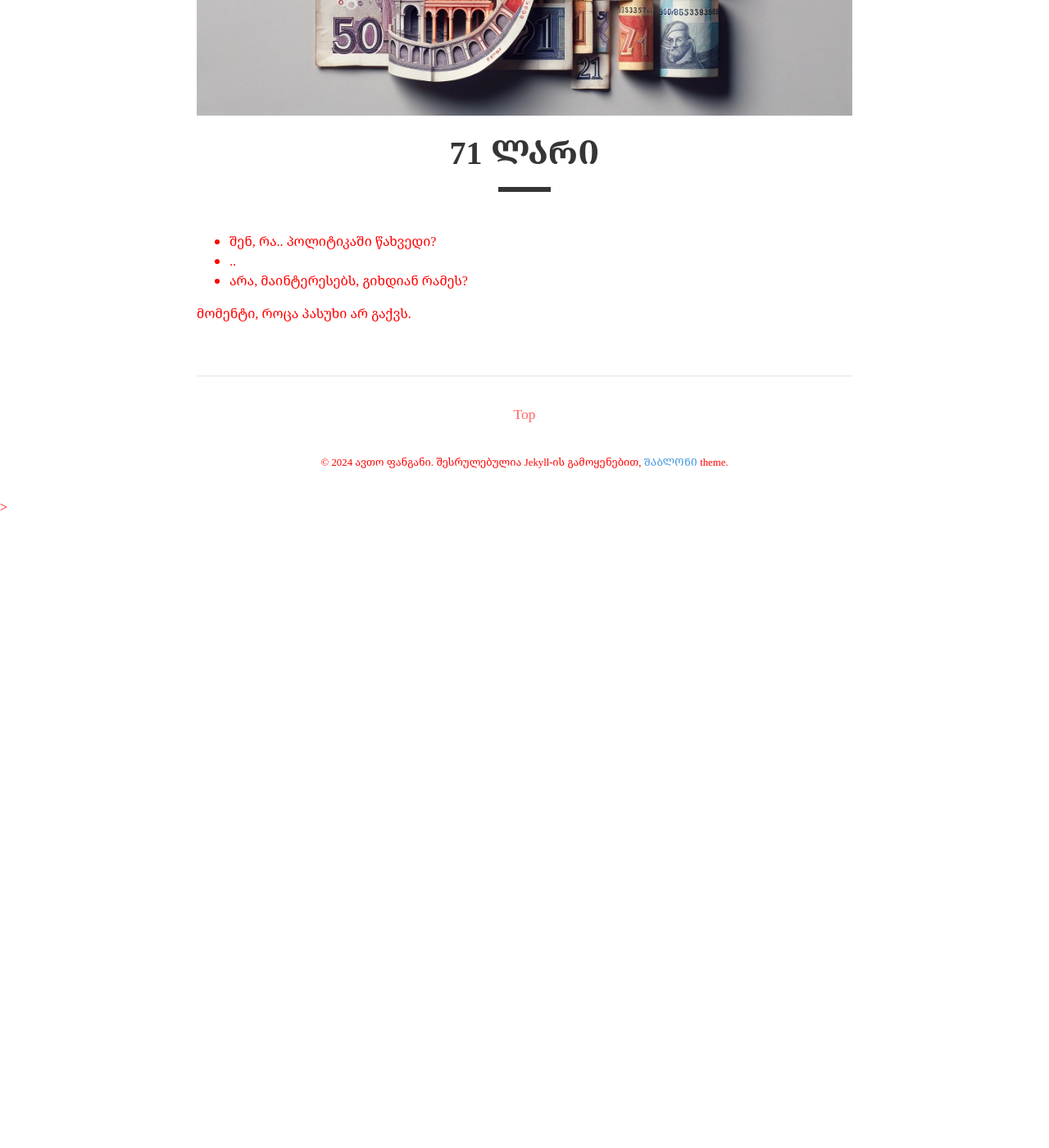
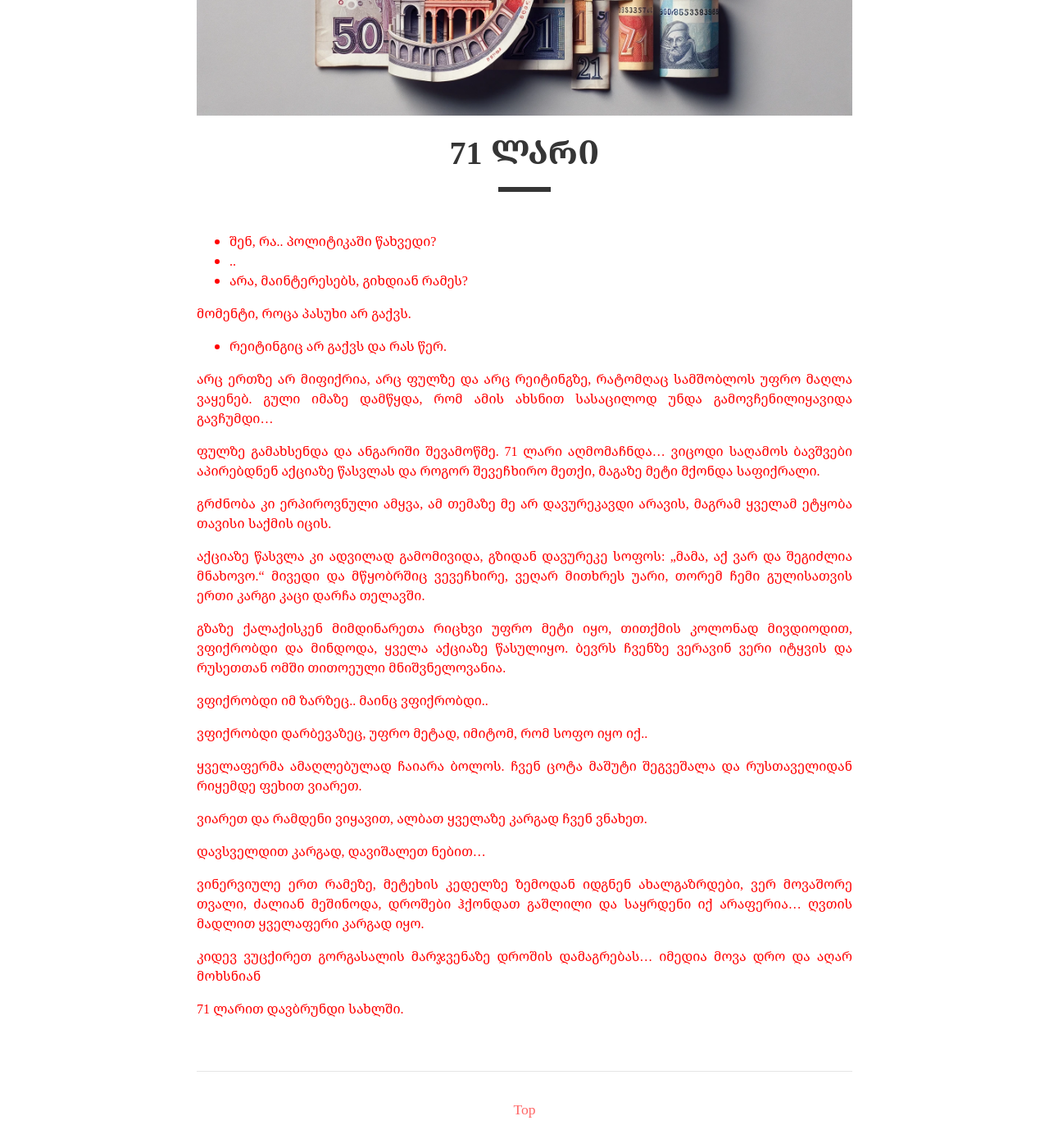
Before and after one commit to avtotrainer/71gel, a Jekyll site: the page built from _posts/71gel.md, in a window 1280 px wide and 1400 px high, scrolled down 477 px. Shown: the whole window at 82% size. Built offline with Jekyll 4.4.1, drawn with Linux system fonts in a browser that asks for light colours; before the commit the page ends 1107 px from its top, so only the background shows below that.

```diff
--- a/_posts/71gel.md
+++ b/_posts/71gel.md
@@ -11,3 +11,31 @@ image: "71gel.webp"
 - არა, მაინტერესებს, გიხდიან რამეს?
 
 მომენტი, როცა პასუხი არ გაქვს.
+
+- რეიტინგიც არ გაქვს და რას წერ.
+
+არც ერთზე არ მიფიქრია, არც ფულზე და არც რეიტინგზე, რატომღაც სამშობლოს უფრო მაღლა ვაყენებ. გული იმაზე დამწყდა, რომ ამის ახსნით სასაცილოდ უნდა გამოვჩენილიყავიდა გავჩუმდი...
+
+ფულზე გამახსენდა და ანგარიში შევამოწმე. 71 ლარი აღმომაჩნდა... ვიცოდი საღამოს ბავშვები აპირებდნენ აქციაზე წასვლას და როგორ შევეჩხირო მეთქი, მაგაზე მეტი მქონდა საფიქრალი.
+
+გრძნობა კი ერპიროვნული ამყვა, ამ თემაზე მე არ დავურეკავდი არავის, მაგრამ ყველამ ეტყობა თავისი საქმის იცის.
+
+აქციაზე წასვლა კი ადვილად გამომივიდა, გზიდან დავურეკე სოფოს: „მამა, აქ ვარ და შეგიძლია მნახოვო.“ მივედი და მწყობრშიც ვევეჩხირე, ვეღარ მითხრეს უარი, თორემ ჩემი გულისათვის ერთი კარგი კაცი დარჩა თელავში.
+
+გზაზე ქალაქისკენ მიმდინარეთა რიცხვი უფრო მეტი იყო, თითქმის კოლონად მივდიოდით, ვფიქრობდი და მინდოდა, ყველა აქციაზე წასულიყო. ბევრს ჩვენზე ვერავინ ვერი იტყვის და რუსეთთან ომში თითოეული მნიშვნელოვანია.
+
+ვფიქრობდი იმ ზარზეც.. მაინც ვფიქრობდი..
+
+ვფიქრობდი დარბევაზეც, უფრო მეტად, იმიტომ, რომ სოფო იყო იქ..
+
+ყველაფერმა ამაღლებულად ჩაიარა ბოლოს. ჩვენ ცოტა მაშუტი შეგვეშალა და რუსთაველიდან რიყემდე ფეხით ვიარეთ.
+
+ვიარეთ და რამდენი ვიყავით, ალბათ ყველაზე კარგად ჩვენ ვნახეთ.
+
+დავსველდით კარგად, დავიშალეთ ნებით...
+
+ვინერვიულე ერთ რამეზე, მეტეხის კედელზე ზემოდან იდგნენ ახალგაზრდები, ვერ მოვაშორე თვალი, ძალიან მეშინოდა, დროშები ჰქონდათ გაშლილი და საყრდენი იქ არაფერია... ღვთის მადლით ყველაფერი კარგად იყო.
+
+კიდევ ვუცქირეთ გორგასალის მარჯვენაზე დროშის დამაგრებას... იმედია მოვა დრო და აღარ მოხსნიან
+
+71 ლარით დავბრუნდი სახლში.
```
